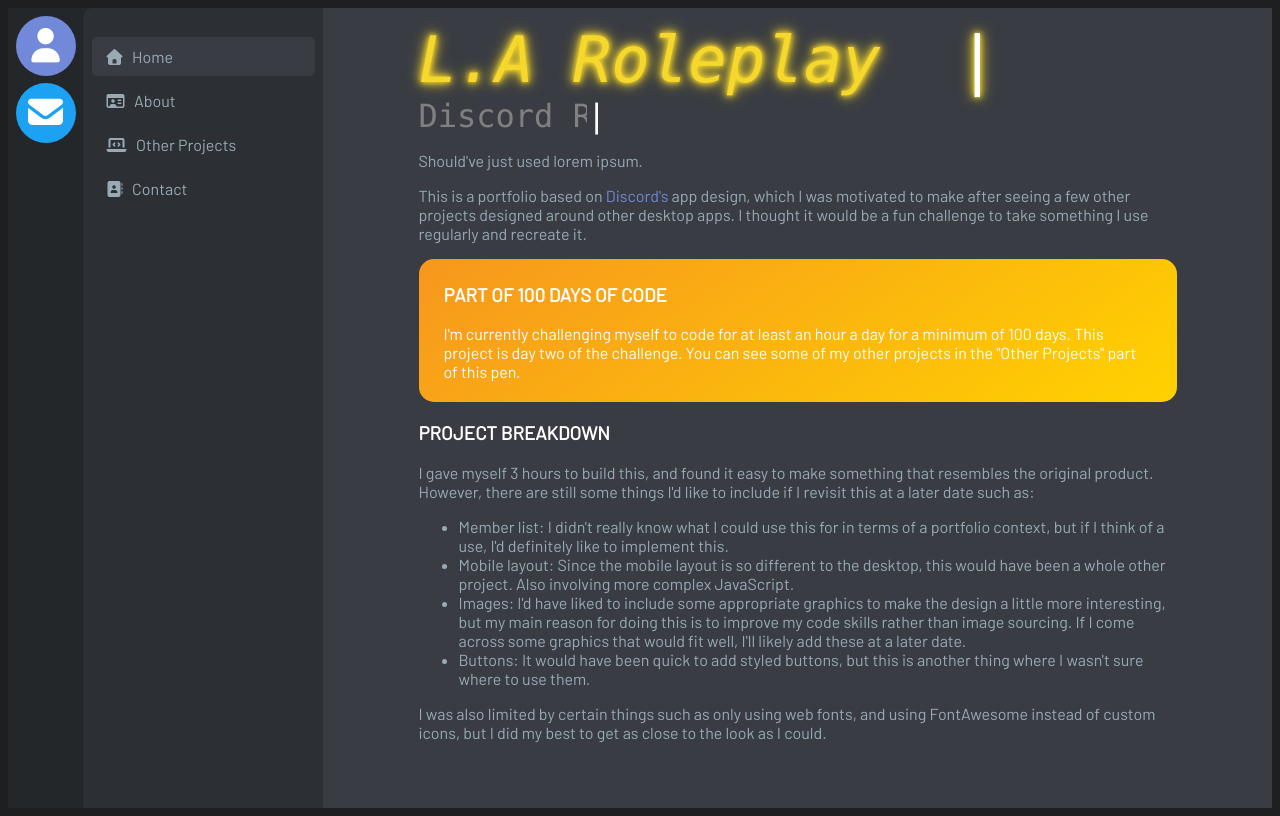
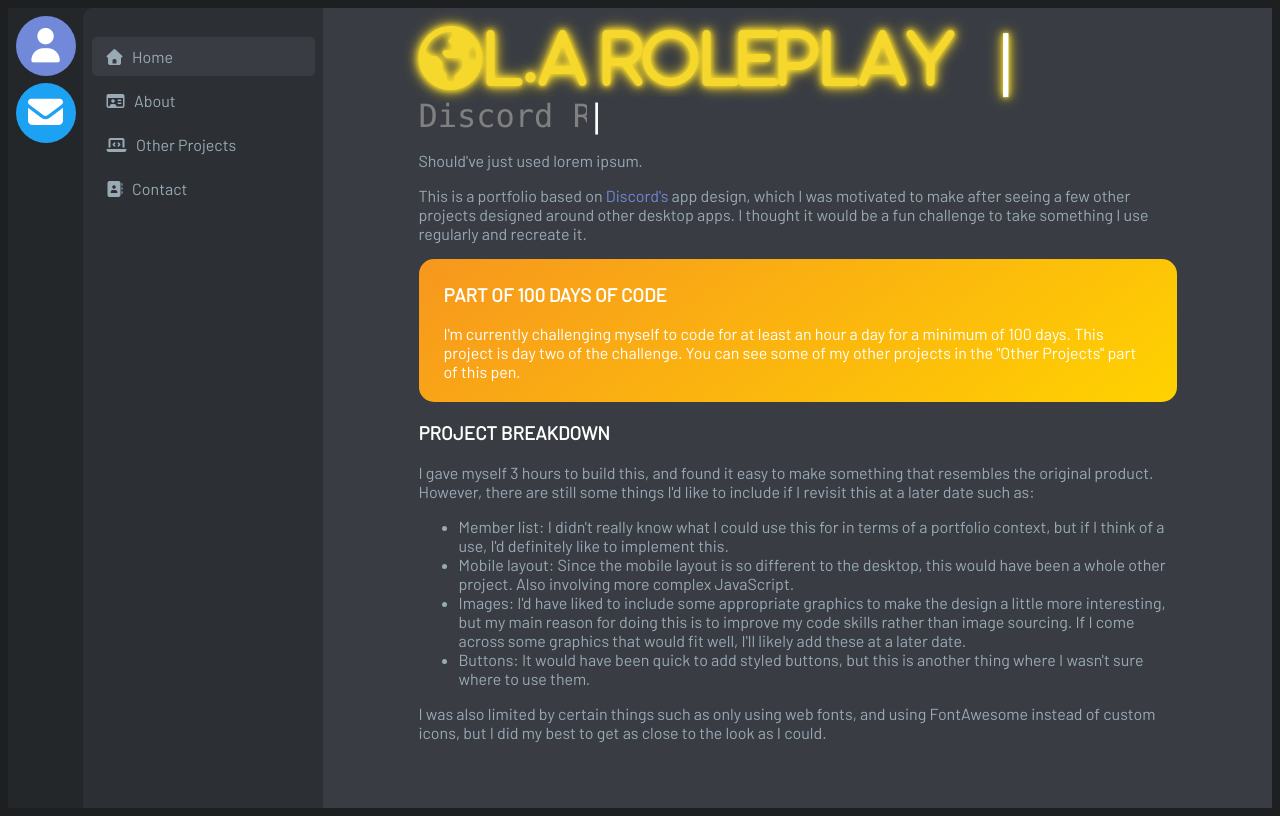
Before and after one commit to dispatcher-bot/invite.github.io, a plain HTML site: page index.html in a window 1280 px wide. Drawn offline with Linux system fonts and the light colour scheme.

Commit message:
Update index.html

```diff
--- a/index.html
+++ b/index.html
@@ -46,7 +46,7 @@
     <div class="panel__main-content">
       <section id="home">
   <div class="div8">
-<b1 class="typing"><i class="fa-regular fa-earth-americas">L.A Roleplay &nbsp;</i></b1>
+<b1 class="typing"><i class="fas fa-globe-americas">L.A Roleplay &nbsp;</i></b1>
 </div>
  <div class="div9">
 <b2 class="typingbis">Discord RP PS4</b2>
```
